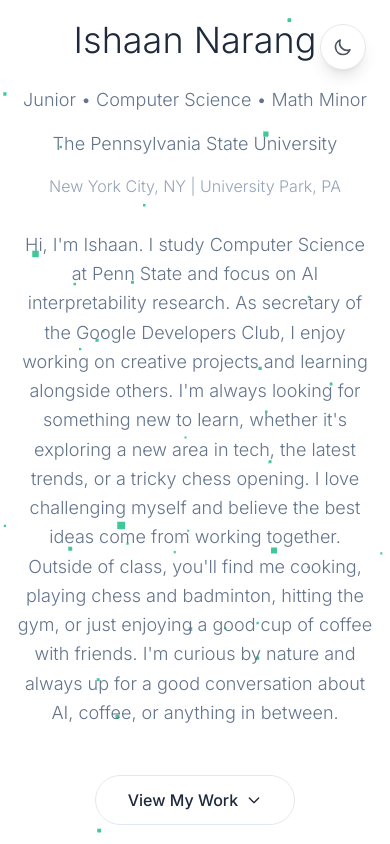
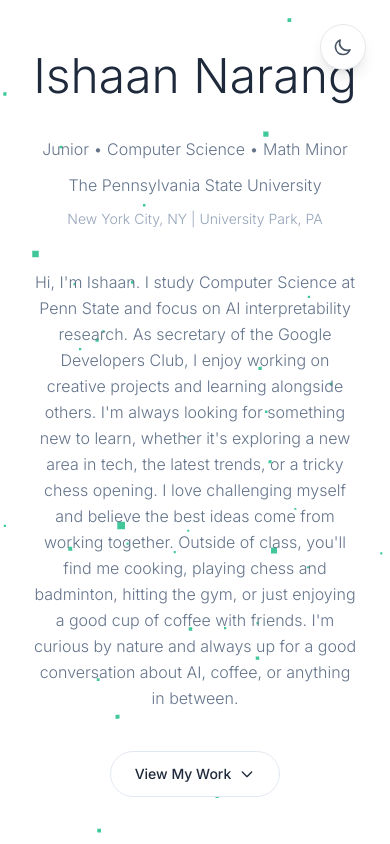
Before and after one commit to Ishaannarang22/portfolio-site, a Next.js app: page / in a window 390 px wide. Shown: the top 844 px of the page. Built offline with nearby package versions, Linux system fonts and the light colour scheme.

Commit message:
mobile-reponsive

```diff
--- a/components/Hero.tsx
+++ b/components/Hero.tsx
@@ -24,46 +24,46 @@ export default function Hero({ name, bio, location, year, university, major, min
       <FloatingParticles />
       <div className="relative max-w-4xl mx-auto text-center" style={{ zIndex: 10 }}>
         <h1
-          className="text-4xl sm:text-6xl lg:text-7xl font-light mb-6"
+          className="text-5xl sm:text-6xl lg:text-7xl font-light mb-8 leading-tight"
           style={{ color: colors.textPrimary }}
         >
           {name}
         </h1>
 
-        <div className="space-y-4 mb-8">
+        <div className="space-y-3 mb-10">
           <p
-            className="text-lg sm:text-xl font-light"
+            className="text-base sm:text-lg md:text-xl font-light"
             style={{ color: colors.textSecondary }}
           >
             {year} • {major} {minor && `• ${minor} Minor`}
           </p>
           <p
-            className="text-lg sm:text-xl font-light"
+            className="text-base sm:text-lg md:text-xl font-light"
             style={{ color: colors.textSecondary }}
           >
             {university}
           </p>
           <p
-            className="text-base sm:text-lg font-light"
+            className="text-sm sm:text-base md:text-lg font-light"
             style={{ color: colors.textTertiary }}
           >
             {location}
           </p>
         </div>
 
-        <div className="max-w-3xl mx-auto">
+        <div className="max-w-2xl sm:max-w-3xl mx-auto px-4 sm:px-0">
           <p
-            className="text-lg sm:text-xl leading-relaxed font-light"
+            className="text-base sm:text-lg md:text-xl leading-relaxed font-light"
             style={{ color: colors.textSecondary }}
           >
             {bio}
           </p>
         </div>
 
-        <div className="mt-12">
+        <div className="mt-10 sm:mt-12">
           <a
             href="#projects"
-            className="inline-flex items-center px-8 py-3 text-base font-medium rounded-full transition-colors duration-200"
+            className="inline-flex items-center px-6 sm:px-8 py-3 text-sm sm:text-base font-medium rounded-full transition-colors duration-200"
             style={{
               borderColor: colors.border,
               color: colors.textPrimary,
```
